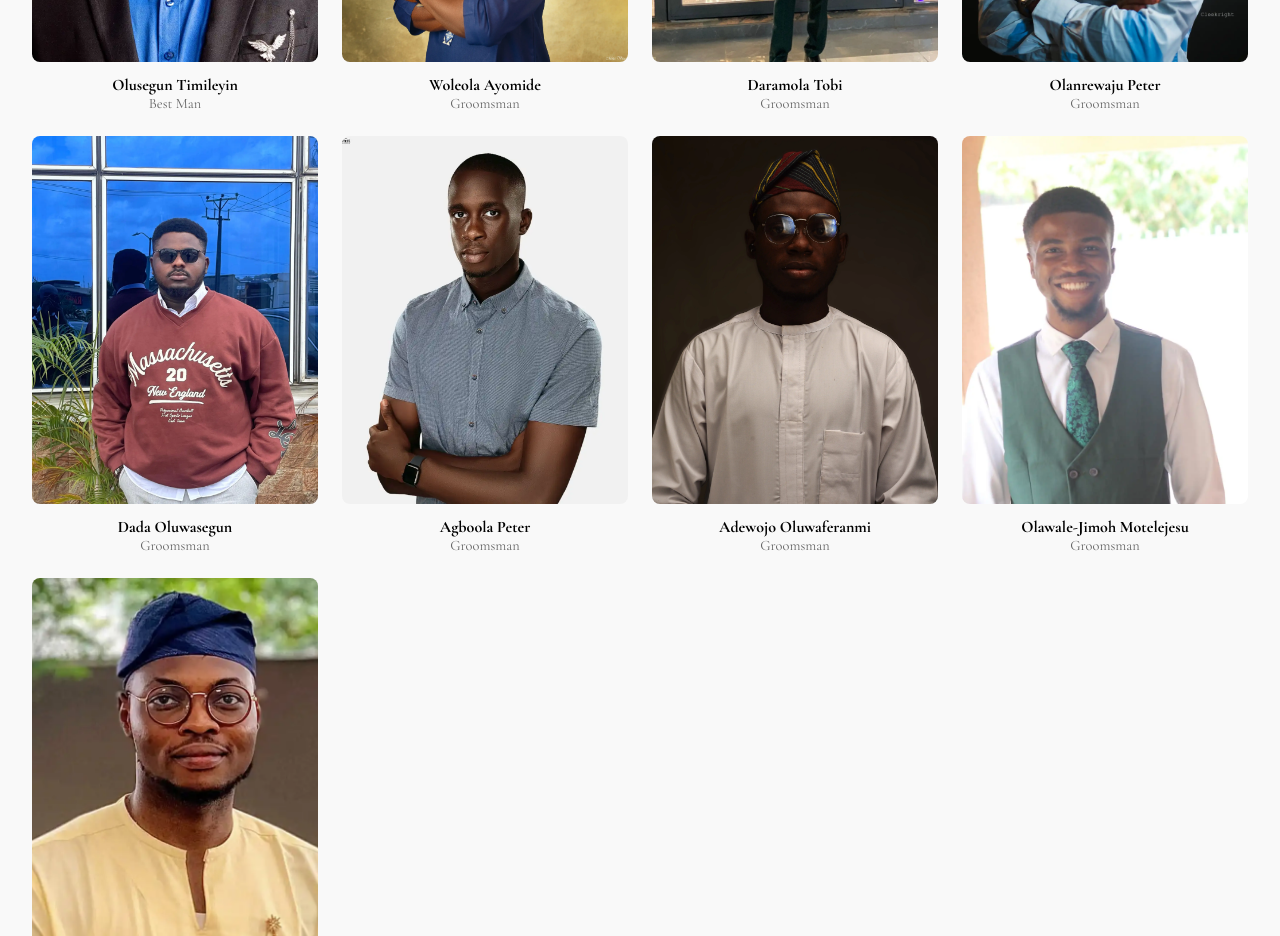
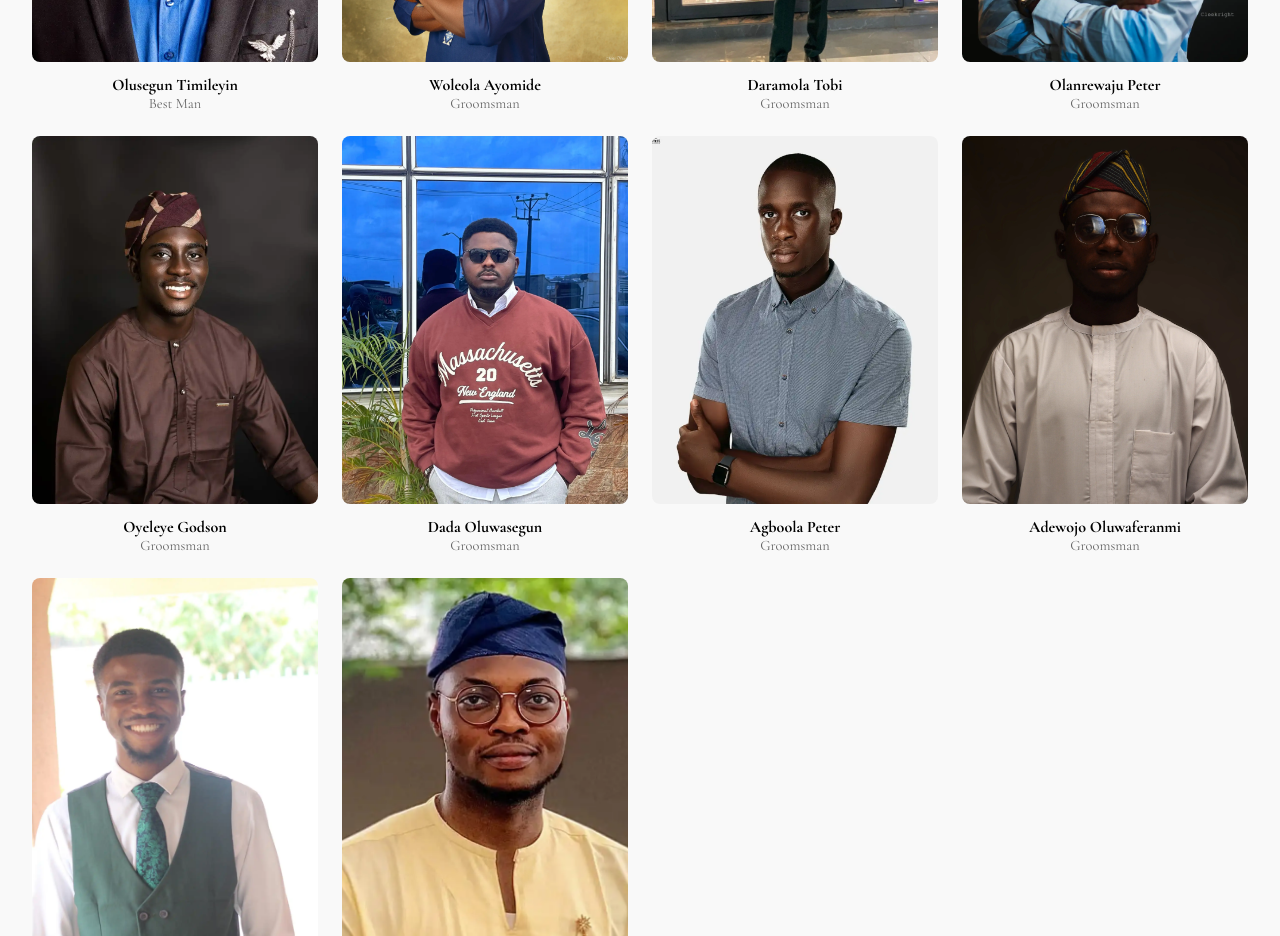
Before and after one commit to Olu-Tobi/joyofdee, a React (Create React App) app: page /meet-the-squad in a window 1280 px wide. Shown: the part 2720-3656 px from the top of the page. Built offline with nearby package versions, Linux system fonts and the light colour scheme; a web font is replaced by a local one.

Commit message:
added godson

```diff
--- a/src/components/bg/BGP.jsx
+++ b/src/components/bg/BGP.jsx
@@ -492,6 +492,11 @@ const groomsMen = [
     role: "Groomsman",
   },
   {
+    image: "/train/guys/godson.webp",
+    name: "Oyeleye Godson",
+    role: "Groomsman",
+  },
+  {
     image: "/train/guys/segun.webp",
     name: "Dada Oluwasegun",
     role: "Groomsman",
```
Also changed, not shown: public/train/guys/godson.webp (added).
